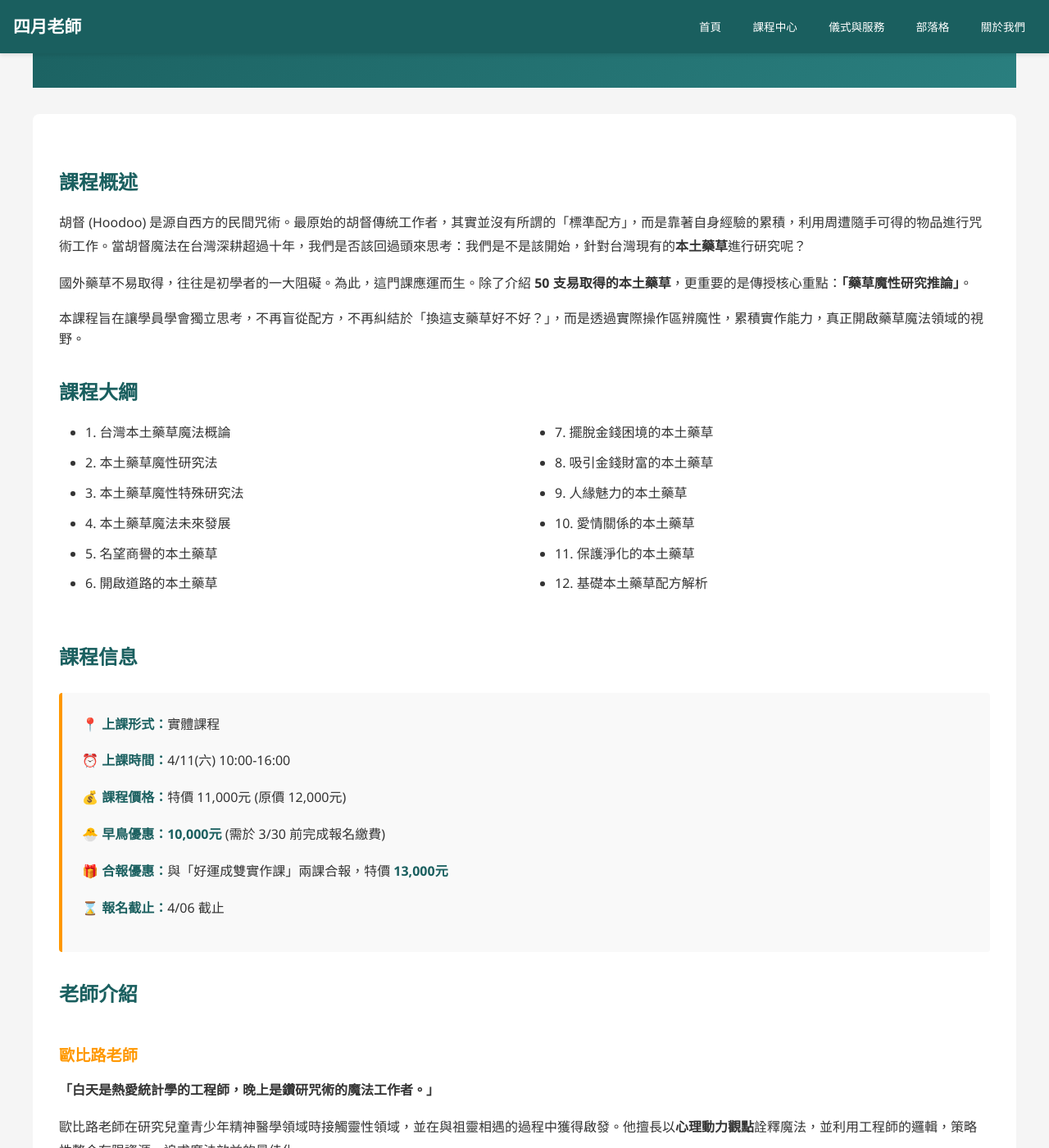
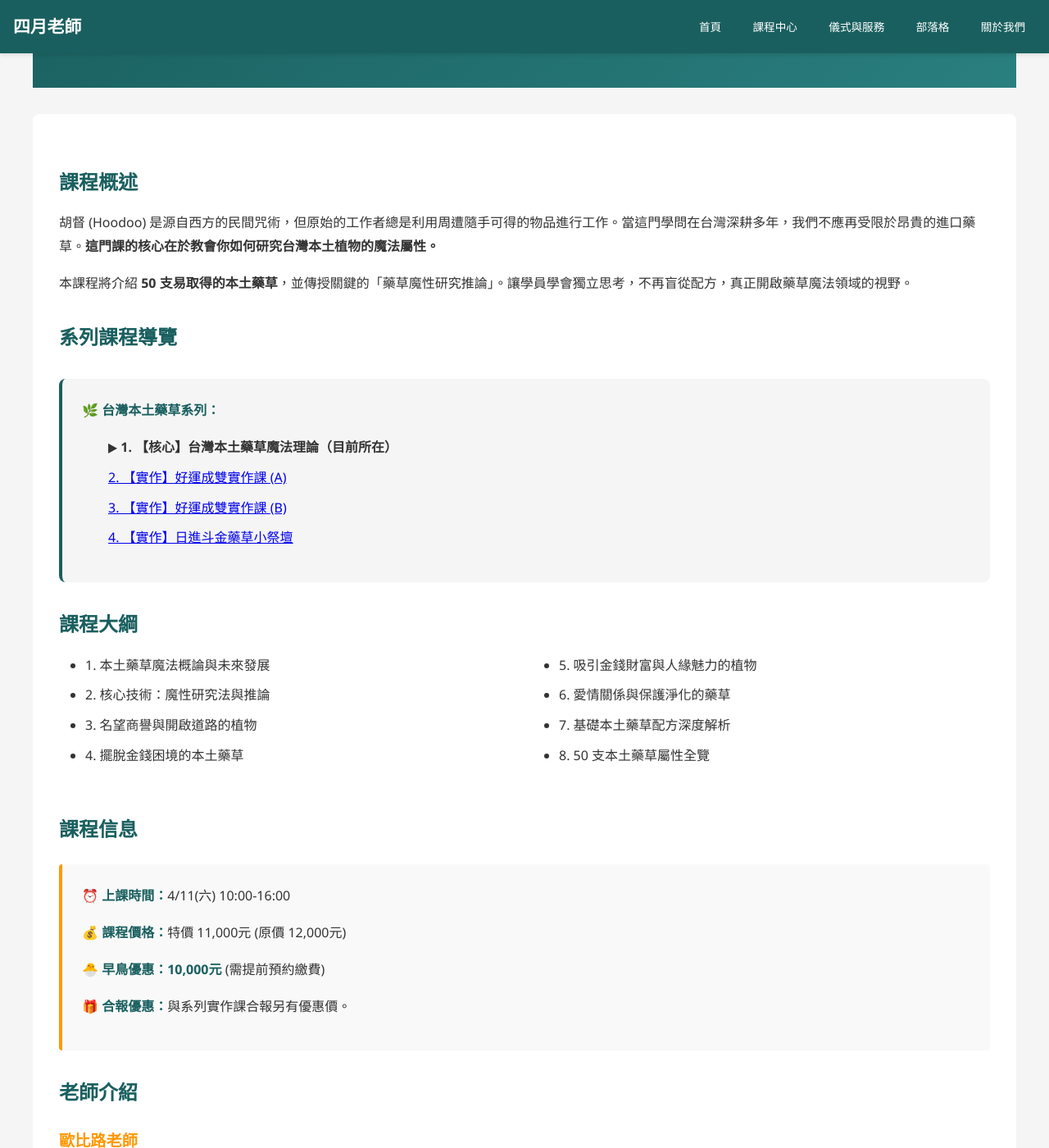
Before and after one commit to light4uliuphone-lang/hoodoo, a Jekyll site: the page built from courses/course-local-01.html, in a window 1280 px wide and 1400 px high, scrolled down 268 px. Shown: the whole window at 82% size. Built offline with Jekyll 4.4.1, drawn with Linux system fonts in a browser that asks for light colours; some of the changed text lies outside the part shown.

Commit message:
Update course-local-01.html

```diff
--- a/courses/course-local-01.html
+++ b/courses/course-local-01.html
@@ -2,11 +2,12 @@
 layout: default
 title: "台灣本土藥草魔法 - 歐比路老師"
 ---
+
 <div class="container" style="padding: 3rem 0;">
-    <a href="/courses.html" class="back-link">← 返回課程中心</a>
+    <a href="/courses/" class="back-link">← 返回課程中心</a>
 
     <div class="course-detail-header">
-        <h1>台灣本土藥草魔法</h1>
+        <h1>{{ page.title | split: " - " | first }}</h1>
         <div class="meta">
             <span>🇹🇼 台灣本土藥草</span>
             <span>🔬 藥草魔性研究</span>
@@ -17,69 +18,59 @@ title: "台灣本土藥草魔法 - 歐比路老師"
 
     <div class="course-detail-content">
         <h2>課程概述</h2>
-        <p>胡督 (Hoodoo) 是源自西方的民間咒術。最原始的胡督傳統工作者，其實並沒有所謂的「標準配方」，而是靠著自身經驗的累積，利用周遭隨手可得的物品進行咒術工作。當胡督魔法在台灣深耕超過十年，我們是否該回過頭來思考：我們是不是該開始，針對台灣現有的<strong>本土藥草</strong>進行研究呢？</p>
+        <p>胡督 (Hoodoo) 是源自西方的民間咒術，但原始的工作者總是利用周遭隨手可得的物品進行工作。當這門學問在台灣深耕多年，我們不應再受限於昂貴的進口藥草。<strong>這門課的核心在於教會你如何研究台灣本土植物的魔法屬性。</strong></p>
 
-        <p>國外藥草不易取得，往往是初學者的一大阻礙。為此，這門課應運而生。除了介紹 <strong>50 支易取得的本土藥草</strong>，更重要的是傳授核心重點：<strong>「藥草魔性研究推論」</strong>。</p>
+        <p>本課程將介紹 <strong>50 支易取得的本土藥草</strong>，並傳授關鍵的「藥草魔性研究推論」。讓學員學會獨立思考，不再盲從配方，真正開啟藥草魔法領域的視野。</p>
 
-        <blockquote>
-            本課程旨在讓學員學會獨立思考，不再盲從配方，不再糾結於「換這支藥草好不好？」，而是透過實際操作區辨魔性，累積實作能力，真正開啟藥草魔法領域的視野。
-        </blockquote>
+        <h2>系列課程導覽</h2>
+        <div class="series-nav" style="background-color: #f5f5f5; padding: 1.5rem; border-radius: 8px; margin: 2rem 0; border-left: 4px solid #1a5f5f;">
+            <p style="margin-bottom: 1rem; font-weight: bold; color: #1a5f5f;">🌿 台灣本土藥草系列：</p>
+            <ul style="list-style: none; padding-left: 0; line-height: 1.8;">
+                <li><strong>▶ 1. 【核心】台灣本土藥草魔法理論（目前所在）</strong></li>
+                <li><a href="/courses/course-local-02/">2. 【實作】好運成雙實作課 (A)</a></li>
+                <li><a href="/courses/course-local-03/">3. 【實作】好運成雙實作課 (B)</a></li>
+                <li><a href="/courses/course-local-04/">4. 【實作】日進斗金藥草小祭壇</a></li>
+            </ul>
+        </div>
 
         <h2>課程大綱</h2>
-        <div style="display: grid; grid-template-columns: 1fr 1fr; gap: 10px;">
+        <div style="display: grid; grid-template-columns: 1fr 1fr; gap: 20px;">
             <ul style="line-height: 1.8;">
-                <li>1. 台灣本土藥草魔法概論</li>
-                <li>2. 本土藥草魔性研究法</li>
-                <li>3. 本土藥草魔性特殊研究法</li>
-                <li>4. 本土藥草魔法未來發展</li>
-                <li>5. 名望商譽的本土藥草</li>
-                <li>6. 開啟道路的本土藥草</li>
+                <li>1. 本土藥草魔法概論與未來發展</li>
+                <li>2. 核心技術：魔性研究法與推論</li>
+                <li>3. 名望商譽與開啟道路的植物</li>
+                <li>4. 擺脫金錢困境的本土藥草</li>
             </ul>
             <ul style="line-height: 1.8;">
-                <li>7. 擺脫金錢困境的本土藥草</li>
-                <li>8. 吸引金錢財富的本土藥草</li>
-                <li>9. 人緣魅力的本土藥草</li>
-                <li>10. 愛情關係的本土藥草</li>
-                <li>11. 保護淨化的本土藥草</li>
-                <li>12. 基礎本土藥草配方解析</li>
+                <li>5. 吸引金錢財富與人緣魅力的植物</li>
+                <li>6. 愛情關係與保護淨化的藥草</li>
+                <li>7. 基礎本土藥草配方深度解析</li>
+                <li>8. 50 支本土藥草屬性全覽</li>
             </ul>
         </div>
 
         <h2>課程信息</h2>
         <div class="course-info-box">
-            <p><strong>📍 上課形式：</strong>實體課程</p>
             <p><strong>⏰ 上課時間：</strong>4/11(六) 10:00-16:00</p>
             <p><strong>💰 課程價格：</strong>特價 11,000元 (原價 12,000元)</p>
-            <p><strong>🐣 早鳥優惠：</strong><strong>10,000元</strong> (需於 3/30 前完成報名繳費)</p>
-            <p><strong>🎁 合報優惠：</strong>與「好運成雙實作課」兩課合報，特價 <strong>13,000元</strong></p>
-            <p><strong>⌛ 報名截止：</strong>4/06 截止</p>
+            <p><strong>🐣 早鳥優惠：</strong><strong>10,000元</strong> (需提前預約繳費)</p>
+            <p><strong>🎁 合報優惠：</strong>與系列實作課合報另有優惠價。</p>
         </div>
 
         <h2>老師介紹</h2>
-        <div class="teacher-info" style="display: flex; gap: 20px; align-items: flex-start;">
-            <div style="flex: 1;">
-                <h3>歐比路老師</h3>
-                <p><strong>「白天是熱愛統計學的工程師，晚上是鑽研咒術的魔法工作者。」</strong></p>
-                <p>歐比路老師在研究兒童青少年精神醫學領域時接觸靈性領域，並在與祖靈相遇的過程中獲得啟發。他擅長以<strong>心理動力觀點</strong>詮釋魔法，並利用工程師的邏輯，策略性整合有限資源，追求魔法效益的最佳化。</p>
-                <p>他認為現實策略與魔法策略，皆是構成魔法成功的重要因素。其粉絲專頁「歐比路藥草魔法實驗室」深受好評。</p>
-            </div>
-        </div>
-
-        <h2>📜 相關系列課程</h2>
-        <div style="background-color: #f5f5f5; padding: 1.5rem; border-radius: 8px; margin: 2rem 0; border-left: 4px solid #1a5f5f;">
-            <p style="margin-bottom: 1rem; font-weight: bold; color: #1a5f5f;">完整修習建議：</p>
-            <ul style="line-height: 1.8;">
-                <li><strong>▶ 目前所在：【核心】台灣本土藥草魔法課</strong></li>
-                <li><a href="course-local-03.html">【實作】好運成雙實作課</a>：4/11(六) 17:00 接續進行，將理論轉化為祭壇實作。</li>
-            </ul>
+        <div class="teacher-info">
+            <h3>歐比路老師</h3>
+            <p>歐比路老師白天是工程師，晚上則是鑽研咒術的魔法工作者。他擅長以<strong>心理動力觀點</strong>詮釋魔法，並利用嚴謹的邏輯策略性整合資源，追求魔法效益的最佳化。其專頁「歐比路藥草魔法實驗室」為台灣本土藥草魔法研究的先驅。</p>
         </div>
 
         <h2>報名方式</h2>
         <div class="registration-info">
-            <p>請來信至 <a href="mailto:{{ site.email | default: 'herbmagic@hotmail.com.tw' }}">{{ site.email | default: 'herbmagic@hotmail.com.tw' }}</a>，標題註明「報名台灣本土藥草魔法課程」，並告知您的姓名、聯絡電話、是否參加合報優惠。</p>
+            <p>請來信至 <a href="mailto:{{ site.email | default: 'herbmagic@hotmail.com.tw' }}">{{ site.email | default: 'herbmagic@hotmail.com.tw' }}</a></p>
+            <p>郵件標題請註明：<strong>「報名 {{ page.title | split: " - " | first }}」</strong>，並告知您的聯絡電話。</p>
         </div>
+
         <div style="text-align: center; margin-top: 2rem;">
-            <a href="mailto:{{ site.email | default: 'herbmagic@hotmail.com.tw' }}" class="btn-primary">立即報名</a>
+            <a href="mailto:{{ site.email | default: 'herbmagic@hotmail.com.tw' }}?subject=報名-{{ page.title | split: ' - ' | first }}" class="btn-primary">立即報名</a>
         </div>
     </div>
 </div>
```
